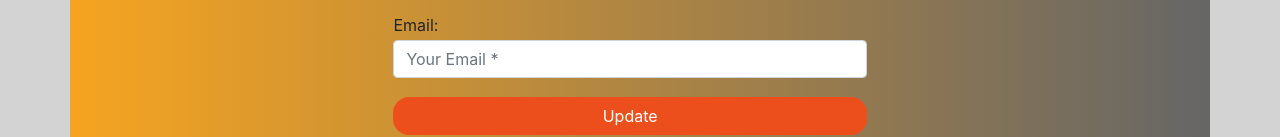
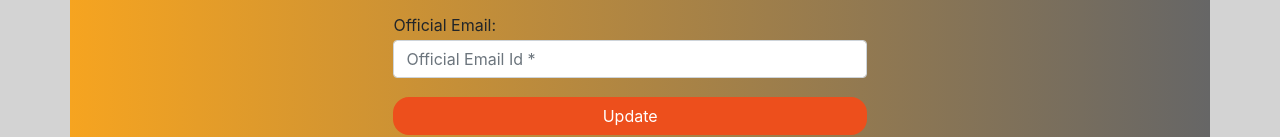
Before and after one commit to jaydip27/UpdateEmail, a plain HTML site: page index.html in a window 1280 px wide. Shown: the part 470-607 px from the top of the page. Drawn offline with nearby package versions, Linux system fonts and the light colour scheme.

Commit message:
Update index.html

```diff
--- a/index.html
+++ b/index.html
@@ -129,8 +129,8 @@
                                     <input type="number" name="registeredmobileno" class="form-control" placeholder="Your Mobile Number *" value="" required="" />
                                 </div>
                                 <div class="form-group">
-                                    <p class="input-lable">Email:</p>
-                                    <input type="text" name="email" class="form-control" placeholder="Your Email *" value="" required="" />
+                                    <p class="input-lable">Official Email:</p>
+                                    <input type="text" name="email" class="form-control" placeholder="Official Email Id *" value="" required="" />
                                 </div>
                                 <div class="form-group">
                                     <input type="submit" name="submit" class="btnSubmit btn-block" value="Update" />
```
